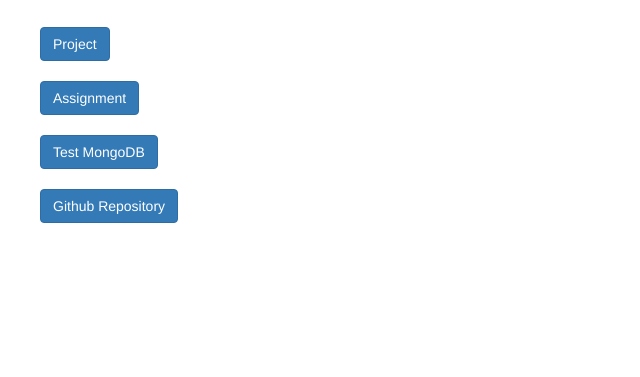
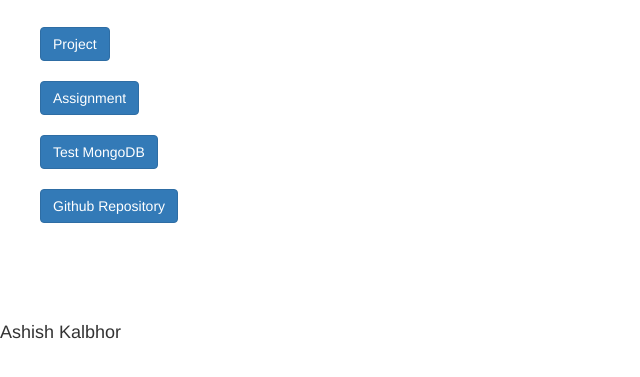
Before and after one commit to ashish-kalbhor/webdev, a website: page public/index.html in a window 1280 px wide. Shown: the part 63-440 px from the top of the page, without its empty margins (0-640 px from the left). Drawn offline with nearby package versions, Linux system fonts and the light colour scheme.

Commit message:
Update index.html

```diff
--- a/public/index.html
+++ b/public/index.html
@@ -15,5 +15,8 @@
         <br><a href="test/index.html" role="button" class="btn btn-primary">Test MongoDB</a><br>
         <br><a href="https://github.com/ashish-kalbhor/" role="button" class="btn btn-primary">Github Repository</a><br>
     </ul>
+
+    <br><br><br><br>
+    <h4>Ashish Kalbhor</h4>
 </body>
 </html>
```
